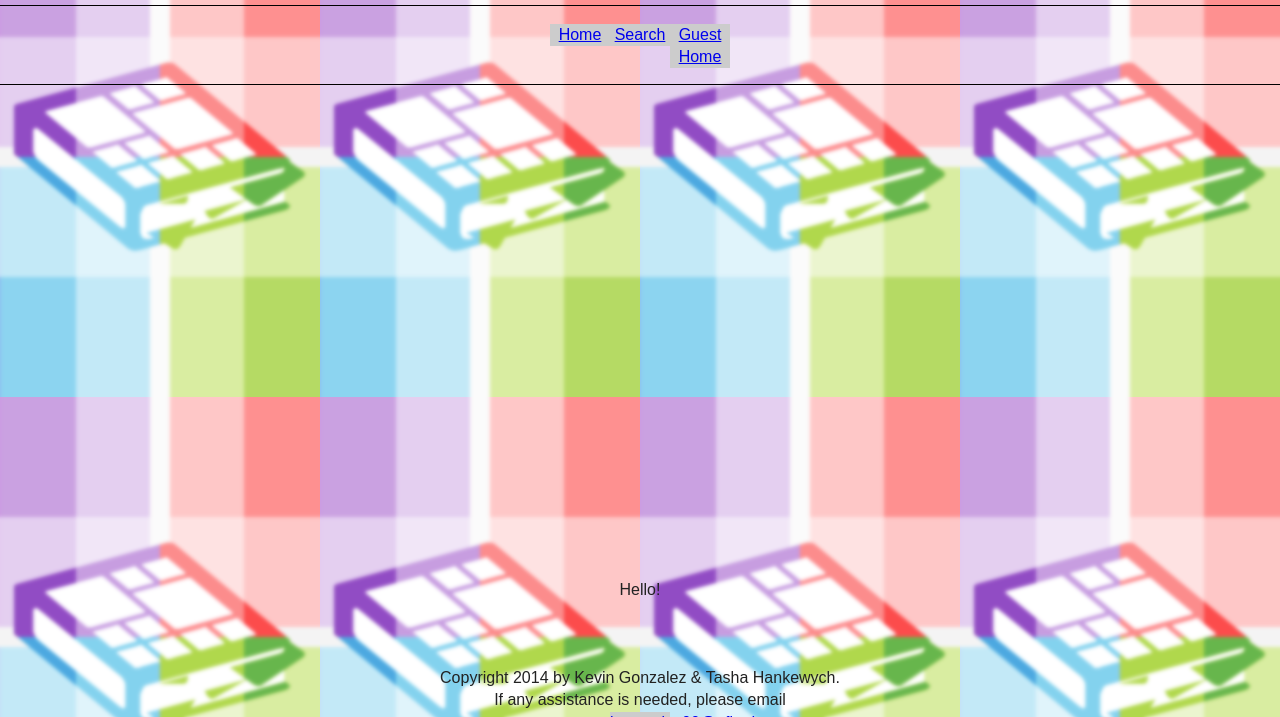
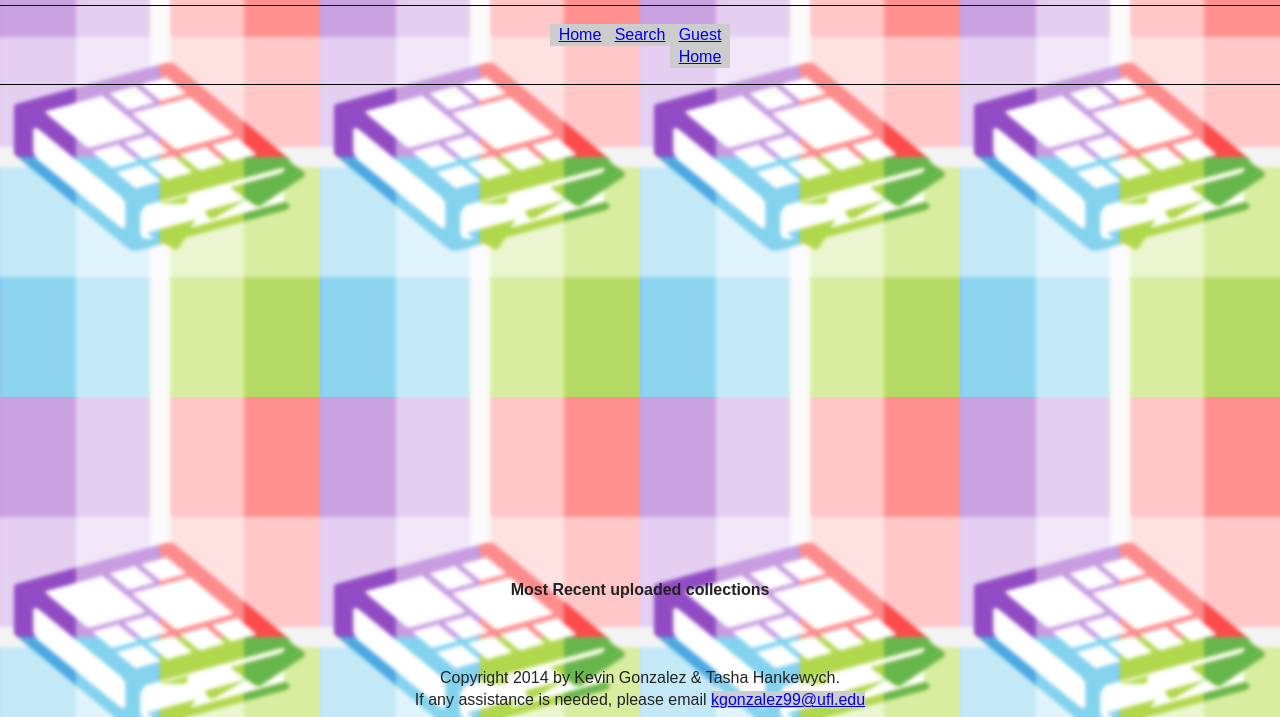
Before and after one commit to tash1207/SeniorProject, a plain HTML site: page website/guest.html in a window 1280 px wide. Shown: the part 83-800 px from the top of the page. Drawn offline with nearby package versions, Linux system fonts and the light colour scheme.

Commit message:
search page

```diff
--- a/website/css/main.css
+++ b/website/css/main.css
@@ -17,6 +17,10 @@ select,
 textarea {
     color: #222;
 }
+
+form {
+	text-align: center;
+	}
 
 /* UL for nav bar */
 
--- a/website/guest.html
+++ b/website/guest.html
@@ -53,13 +53,13 @@
 			bottom: 0;
 			left: 0;
 		}
-		form {
+		<!--form {
 			display: inline-block;
 			margin: auto;
 			width: auto;
 
 		}
-
+		-->
 	</style>
 
     </head>
@@ -80,11 +80,12 @@
 		</header>
 
 		<main>
-		<p> <center>Hello!</center> </p>
+		<p style="font-weight : bold; text-align: center;"> Most Recent uploaded collections </p>
+		<!-- Add call to database here -->
 		</main>
 
-		<footer> <center> Copyright 2014 by Kevin Gonzalez & Tasha Hankewych.<br>
-		If any assistance is needed, please email <a href="mailto:kgonzalez99#ufl.edu">kgonzalez99@ufl.edu </a> </center>
+		<footer> <center> Copyright 2014 by Kevin Gonzalez & Tasha Hankewych. <br>
+		If any assistance is needed, please email <a style="display: inline;" href="mailto:kgonzalez99#ufl.edu">kgonzalez99@ufl.edu </a> </center>
 		</footer>
 
         <script src="//ajax.googleapis.com/ajax/libs/jquery/1.10.2/jquery.min.js"></script>
```
Also changed, not shown: website/index.html (+3 -3 lines).
